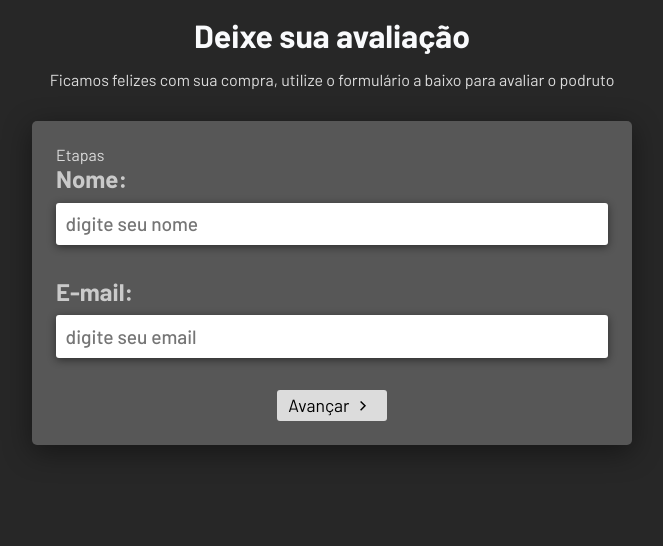
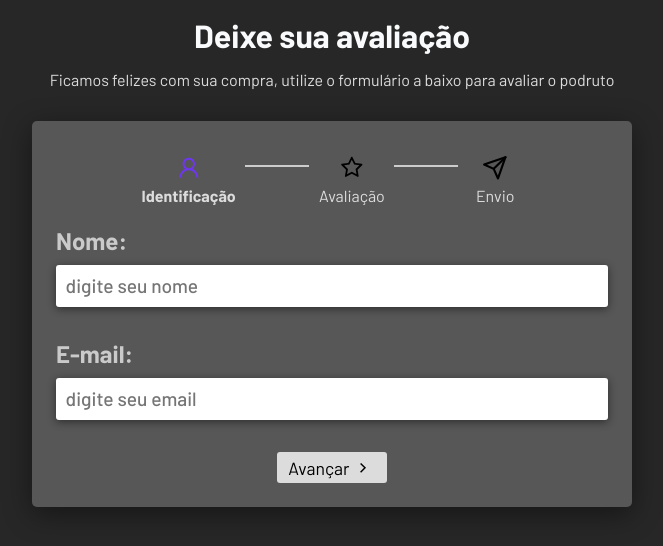
Before and after one commit to ClassEduardo/multistep_form_react, a React (Vite) app: page / in a window 1280 px wide. Shown: the top 546 px of the page, without its empty margins (308-971 px from the left). Built offline with nearby package versions, Linux system fonts and the light colour scheme.

Commit message:
Animação e estilo das steps

```diff
--- a/src/App.jsx
+++ b/src/App.jsx
@@ -5,6 +5,7 @@
   import UserForm from './components/UserForm';
   import ReviewForm from './components/ReviewForm';
   import Thanks from './components/Thanks';
+  import Steps from './components/Steps';
 
 // Hooks
   import { useForm } from "./hooks/useForm.jsx";
@@ -25,7 +26,9 @@
         </p>
       </div>
       <div className='form-container'>
-        <p>Etapas</p>
+        <Steps
+          currentStep={currentStep}
+        />
 
         <form onSubmit={(e) => changeStep(currentStep + 1, e)}>
 
--- /dev/null
+++ b/src/components/Steps.css
@@ -0,0 +1,39 @@
+.steps {
+  display: flex;
+  gap: 4rem;
+  justify-content: center;
+  align-items: center;
+  max-width: 400px;
+  margin: 0 auto;
+  position: relative;
+  margin-bottom: 0.7rem;
+}
+
+.steps::after {
+  content: "";
+  width: 380px;
+  border-bottom: 2px solid #ccc;
+  position: absolute;
+  top: 20px;
+}
+
+.step {
+  text-align: center;
+  z-index: 1;
+  background-color: #575757;
+  width: 125px;
+  padding: 0.6rem;
+}
+
+.step svg {
+  font-size: 1.6rem;
+  margin-bottom: 0.2rem;
+}
+
+.active {
+  font-weight: bold;
+}
+
+.active > svg {
+  fill: #7036f4;
+}
--- /dev/null
+++ b/src/components/Steps.jsx
@@ -0,0 +1,28 @@
+import { AiOutlineUser, AiOutlineStar } from 'react-icons/ai';
+import { FiSend } from 'react-icons/fi';
+
+
+import './Steps.css';
+
+export default function Steps({ currentStep }) {
+  return(
+    <div className="steps">
+
+      <div className="step active">
+        <AiOutlineUser />
+        <p>Identificação</p>
+      </div>
+
+      <div className={`step ${ currentStep >= 1 ? 'active' : ''}`}>
+        <AiOutlineStar />
+        <p>Avaliação</p>
+      </div>
+
+      <div className={`step ${ currentStep >= 2 ? 'active' : ''}`}>
+        <FiSend />
+        <p>Envio</p>
+      </div>
+
+    </div>
+  )
+};
```
